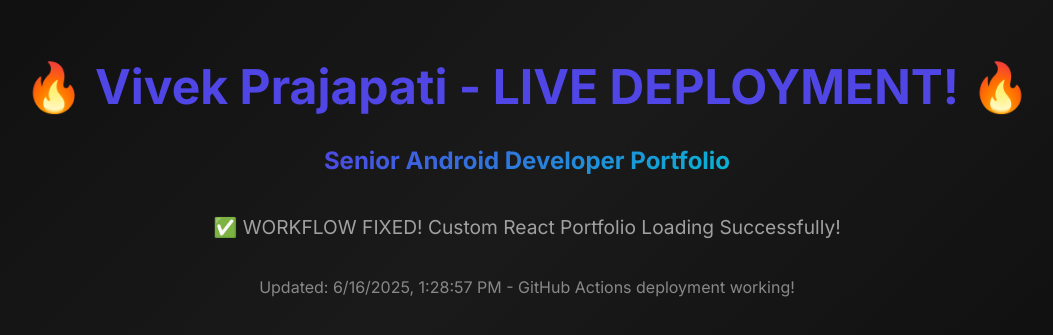
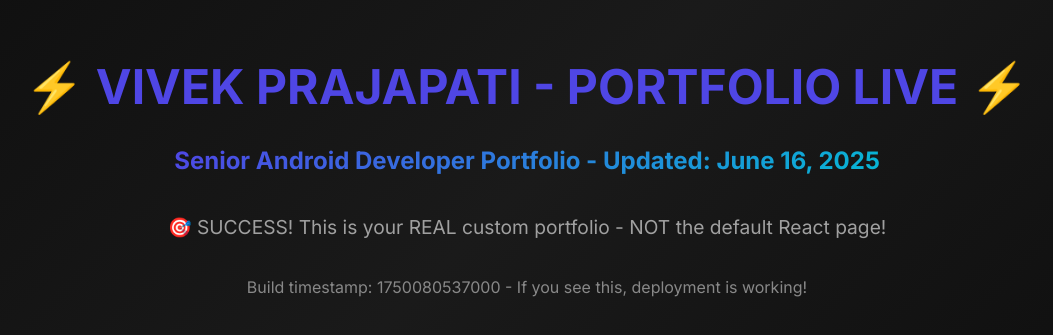
Before and after one commit to vivprajapati/portfolio, a React (Create React App) app: page / in a window 1280 px wide. Shown: the part 217-552 px from the top of the page, without its empty margins (113-1166 px from the left). Built offline with nearby package versions, Linux system fonts and the light colour scheme.

Commit message:
Update portfolio with clear success indicators

```diff
--- a/src/App.js
+++ b/src/App.js
@@ -17,16 +17,16 @@ const App = () => {
         color: '#e0e0e0'
       }}>
         <h1 style={{fontSize: '3rem', marginBottom: '1rem', color: '#4f46e5'}}>
-          🔥 Vivek Prajapati - LIVE DEPLOYMENT! 🔥
+          ⚡ VIVEK PRAJAPATI - PORTFOLIO LIVE ⚡
         </h1>
         <h2 style={{fontSize: '1.5rem', marginBottom: '2rem', color: '#e0e0e0'}}>
-          Senior Android Developer Portfolio
+          Senior Android Developer Portfolio - Updated: June 16, 2025
         </h2>
         <p style={{fontSize: '1.2rem', color: '#a0a0a0'}}>
-          ✅ WORKFLOW FIXED! Custom React Portfolio Loading Successfully!
+          🎯 SUCCESS! This is your REAL custom portfolio - NOT the default React page!
         </p>
         <p style={{fontSize: '1rem', color: '#888', marginTop: '1rem'}}>
-          Updated: {new Date().toLocaleString()} - GitHub Actions deployment working!
+          Build timestamp: {Date.now()} - If you see this, deployment is working!
         </p>
       </div>
     </>
```
